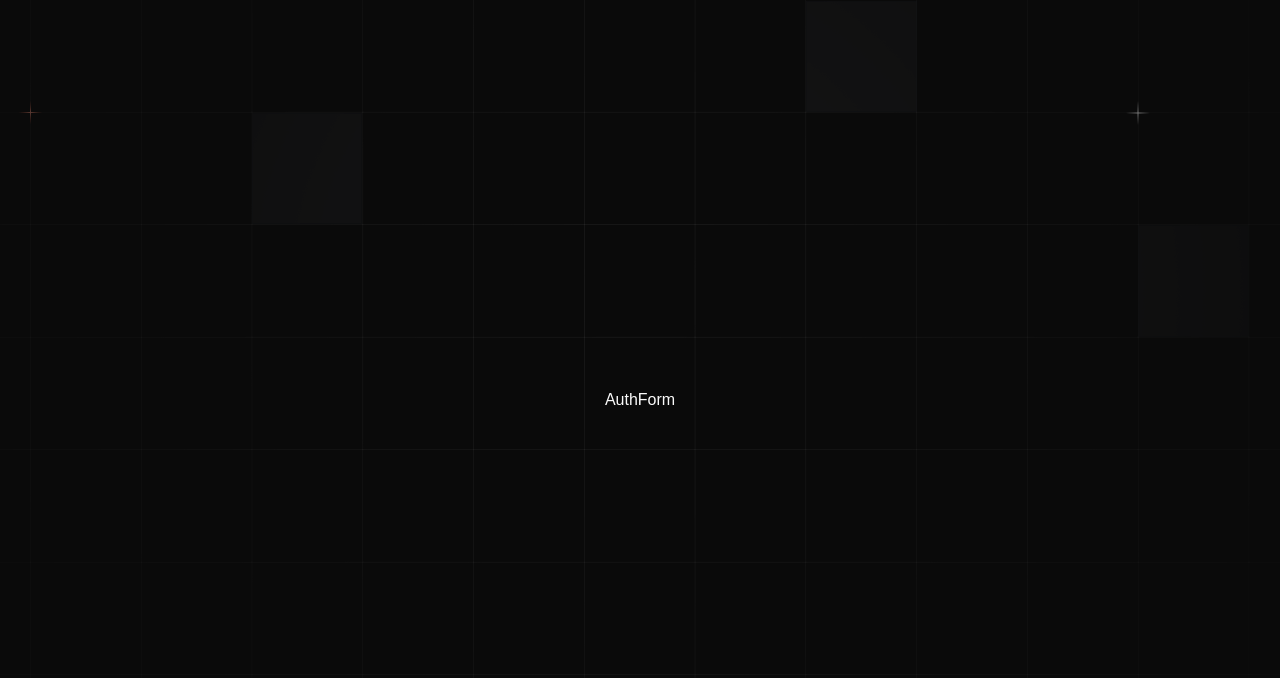
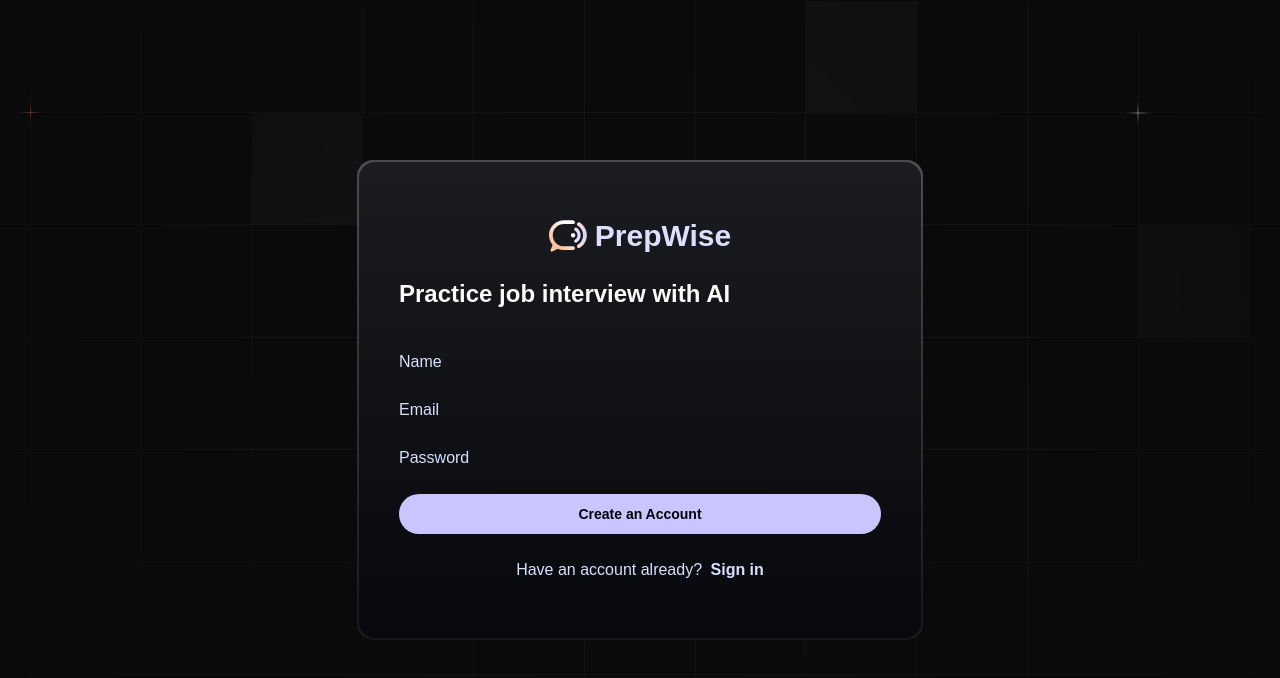
Before and after one commit to sristtt/MockMate, a Next.js app: page /sign-up in a window 1280 px wide. Shown: the top 678 px of the page. Built offline with nearby package versions, Linux system fonts and the light colour scheme; a web font is replaced by a local one.

Commit message:
Added UI for auth form

```diff
--- a/components/AuthForm.tsx
+++ b/components/AuthForm.tsx
@@ -1,10 +1,73 @@
-import React from 'react'
+"use client"
+
+import {z} from "zod"
+import {zodResolver} from '@hookform/resolvers/zod'
+import {useForm} from "react-hook-form";
+import { Button } from "@/components/ui/button"
+import {Form} from "@/components/ui/form"
+import { Input } from "@/components/ui/input"
+import Image from "next/image";
+import Link from "next/link";
+import { toast } from "sonner";
+
+const authFormSchema  = (type : FormType)=>{
+    return z.object({
+        name:type === 'sign-up' ? z.string().min(3) : z.string().optional(),
+        email:z.string().email(),
+        password:z.string().min(3)
+    })
+}
 interface Props{
     type:'sign-in' | 'sign-up'
 }
 const AuthForm = ({type}:Props) => {
+    const formSchema = authFormSchema(type);
+
+    const isSignIn = type === 'sign-in';
+      // 1. Define your form.
+  const form = useForm<z.infer<typeof formSchema>>({
+    resolver: zodResolver(formSchema),
+    defaultValues: {
+      name: "",
+      email:"",
+      password:""
+    },
+  })
+
+  // 2. Define a submit handler.
+  function onSubmit(values: z.infer<typeof formSchema>) {
+    try {
+
+    } catch (error) {
+        console.log(error);
+        toast.error("There was an error while")
+    }
+  }
   return (
-    <div>AuthForm</div>
+    <div className="card-border lg:min-w-[566px]">
+        <div className="flex flex-col gap-6 card py-14 px-10">
+            <div className="flex flex-row gap-2 justify-center">
+                <Image src="/logo.svg" alt="logo" width={38} height={38}/>
+                <h2 className="text-primary-100">PrepWise</h2>
+        </div>
+                <h3>Practice job interview with AI</h3>
+
+         <Form {...form}>
+      <form onSubmit={form.handleSubmit(onSubmit)} className="w-full space-y-6 mt-4 form">
+       {!isSignIn && <p>Name</p>}
+       <p>Email</p>
+       <p>Password</p>
+        <Button type="submit" className="btn">{isSignIn ? 'Sign In' :'Create an Account'}</Button>
+      </form>
+    </Form>
+    <p className="text-center">
+        {isSignIn ? 'No account yet?' :'Have an account already?'}
+        <Link href={!isSignIn ? '/sign-in':'/sign-up'} className="font-bold text-user-primary ml-1">
+        {!isSignIn ? " Sign in" :" Sign up"}
+        </Link>
+    </p>
+    </div>
+       </div>
   )
 }
 
--- /dev/null
+++ b/components/FornField.tsx
@@ -0,0 +1,31 @@
+import React from 'react'
+import {
+  Form,
+  FormControl,
+  FormDescription,
+  FormField,
+  FormItem,
+  FormLabel,
+  FormMessage,
+} from "@/components/ui/form"
+import { Input } from "@/components/ui/input"
+const FornField = () => (
+     <FormField
+          control={form.control}
+          name="username"
+          render={({ field }) => (
+            <FormItem>
+              <FormLabel>Username</FormLabel>
+              <FormControl>
+                <Input placeholder="shadcn" {...field} />
+              </FormControl>
+              <FormDescription>
+                This is your public display name.
+              </FormDescription>
+              <FormMessage />
+            </FormItem>
+          )}
+        />
+)
+
+export default FornField
```
Also changed, not shown: public/logo.svg (renamed from public/public/logo.svg).
